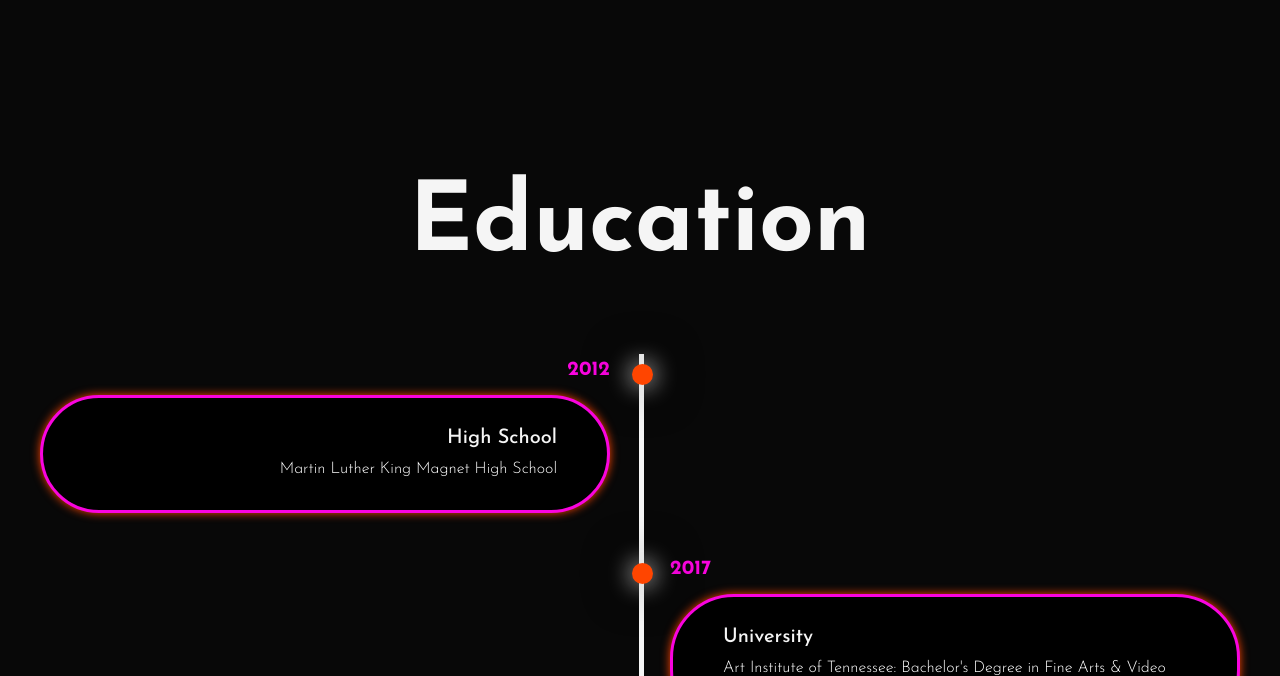
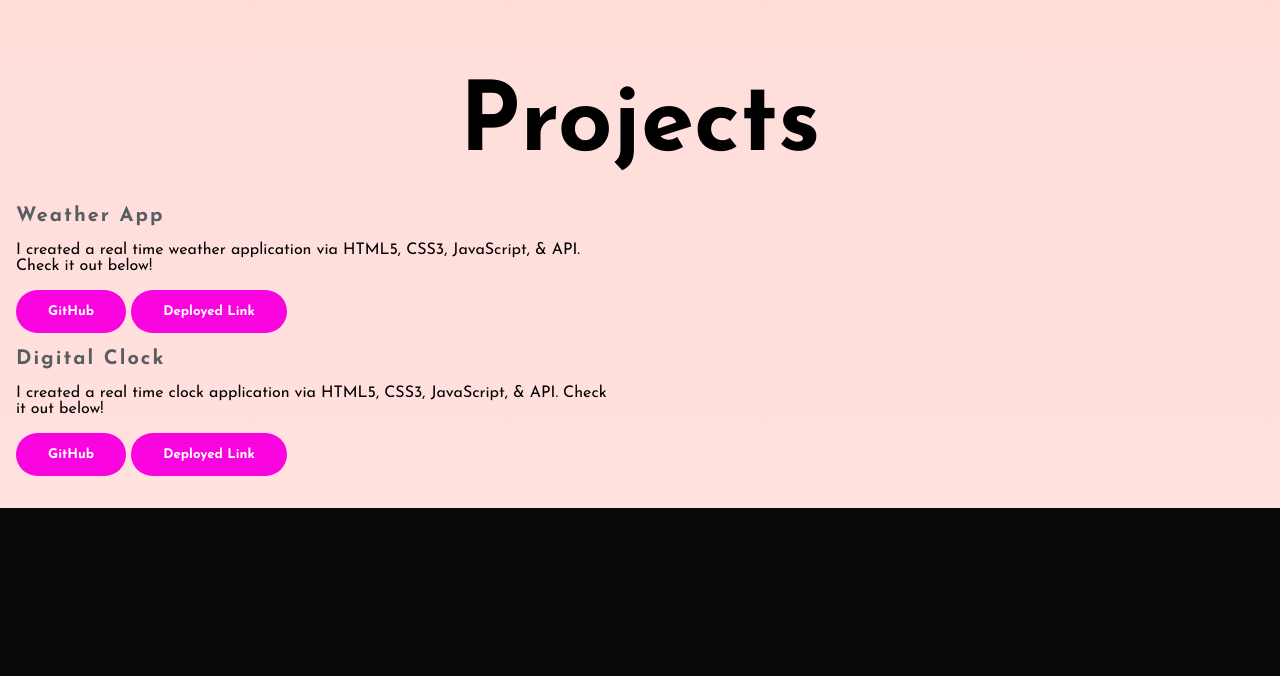
Before and after one commit to bdjoy2028/Porfolio-Website, a plain HTML site: page index.html in a window 1280 px wide. Shown: the part 802-1478 px from the top of the page. Drawn offline with Linux system fonts and the light colour scheme.

Commit message:
website redeploy

```diff
--- a/index.html
+++ b/index.html
@@ -52,7 +52,7 @@
           </form>
         </div>
       </div>
-
+      <br>
       <div class="share">
         <p>Lets Connect</p>
 
@@ -63,10 +63,43 @@
           <a href="https://www.youtube.com/channel/UCu_tFjGZhLL0n5CrY1N9u8g"
             ><i class="fa-brands fa-youtube"></i
           ></a>
+          <a href="www.linkedin.com/in/braxtonjoy"
+          ><i class="fa-brands fa-linkedin"></i
+          ></a>
         </div>
       </div>
     </div>
 </section>
+
+<section class="projects" id="projects">
+  <h2 class="heading">Projects</h2>
+
+  <div class="projects-container">
+      <div class="projects-box">
+          <div class="projects-info">
+              <h4>Weather App</h4>
+              <br>
+              <p>I created a real time weather application via HTML5, CSS3, JavaScript, & API. Check it out below!</p>
+              <br>
+              <a href="https://github.com/bdjoy2028/Weather-App">
+                <button type="button">GitHub</button></a>
+                <a href="https://bdjoy2028.github.io/Weather-App/">
+                  <button type="button">Deployed Link</button>
+               </a>
+              <br>
+              <br>
+              <h4>Digital Clock</h4>
+              <br>
+              <p>I created a real time clock application via HTML5, CSS3, JavaScript, & API. Check it out below!</p>
+              <br>
+              <a href="https://github.com/bdjoy2028/Digital-Clock">
+                <button type="button">GitHub</button></a>
+                <a href="https://bdjoy2028.github.io/Digital-Clock/">
+                  <button type="button">Deployed Link</button>
+               </a>
+          </div>
+      </div>
+  </section>
 
     <section class="education" id="education">
         <h2 class="heading">Education</h2>
--- a/portfolio.css
+++ b/portfolio.css
@@ -304,6 +304,19 @@ h4{
 .services h2{
     margin-bottom: 2rem;
     color: black;
+}
+.projects h2{
+    margin-bottom: 2rem;
+    color: black;
+}
+.projects-container{
+    display: grid;
+    grid-template-columns: repeat(2,1fr);
+    align-items: center;
+    gap: 2.5rem;
+    margin-left: 1rem;
+    margin-right: 1rem;
+    margin-bottom: 2rem;
 }
 .services-container{
     display: grid;
```
